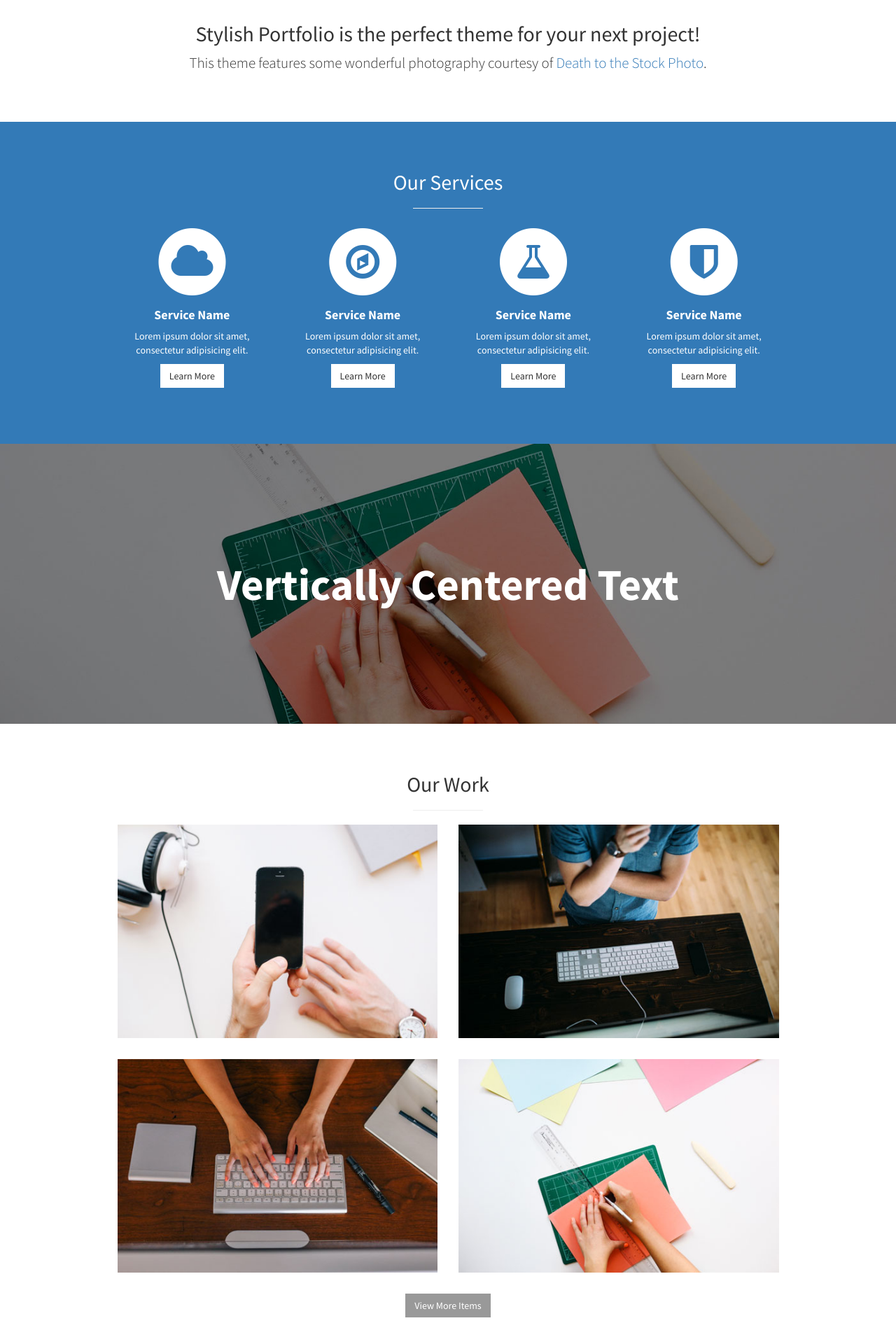
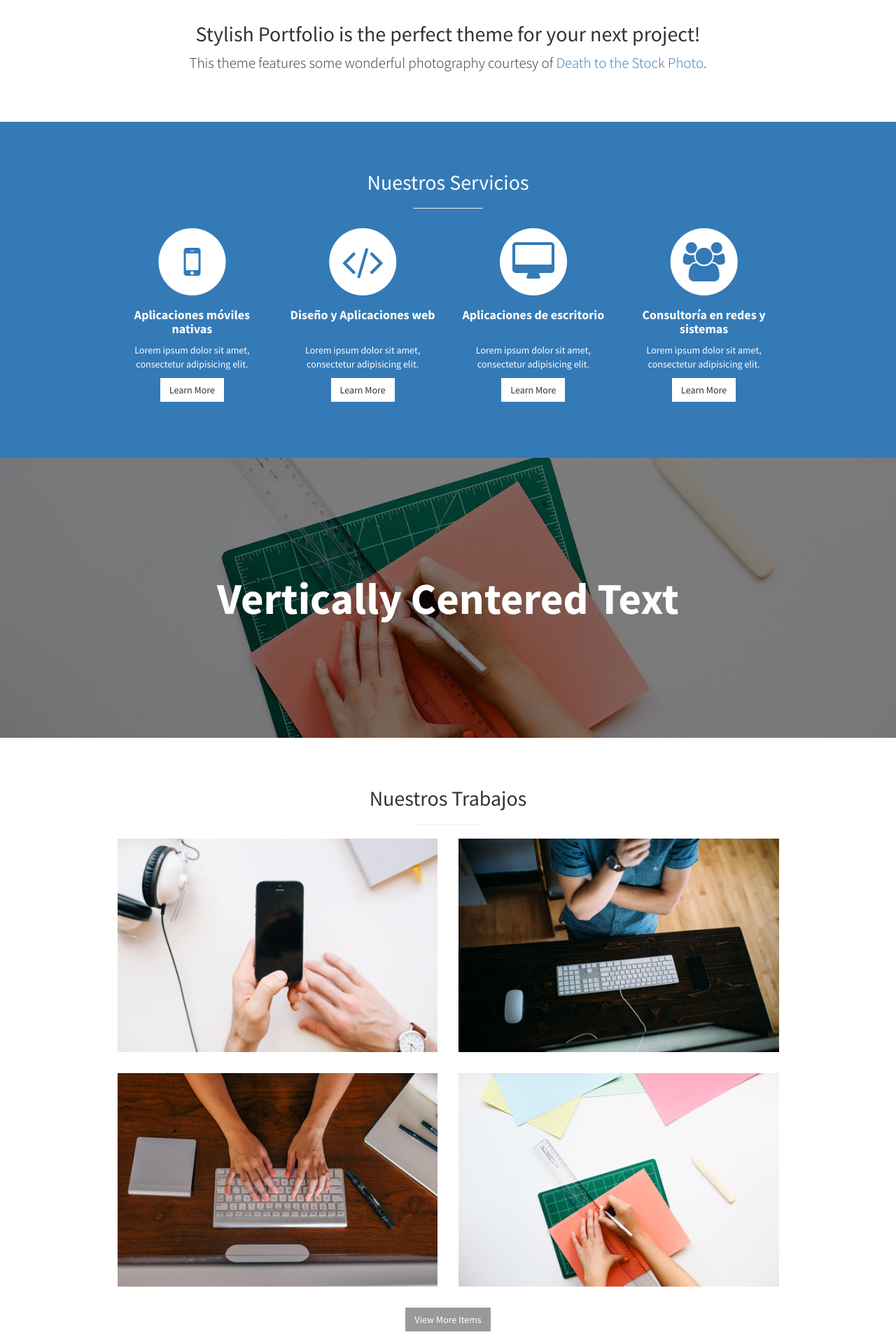
Before and after one commit to Moilex90/GalloMedia, a Jekyll site: the page built from index.html, in a window 1280 px wide. Shown: the part 938-2858 px from the top of the page at 70% size. Built offline with Jekyll 4.4.1, drawn with Linux system fonts in a browser that asks for light colours.

Commit message:
Creating new visual design

```diff
--- a/_config.yml
+++ b/_config.yml
@@ -14,6 +14,8 @@
 linkedin: venadolabs
 github: venadolabs
 twitter: '@venadolabs'
+service_title : 'Nuestros Servicios'
+work_tilte : 'Nuestros Trabajos'
 
 #Update all the sections by editing the files inside _includes folder.
 gems: [jekyll-sitemap]
--- a/_includes/portfolio.html
+++ b/_includes/portfolio.html
@@ -10,12 +10,16 @@
         <div class="container">
             <div class="row">
                 <div class="col-lg-10 col-lg-offset-1 text-center">
-                    <h2>Our Work</h2>
+                    <h2>{{site.work_tilte}}</h2>
                     <hr class="small">
                     <div class="row">
                         <div class="col-md-6">
                             <div class="portfolio-item">
                                 <a href="#">
+                                    <div class="text-portofolio">
+                                        <h5>Corsario</h5>
+                                        <p>Lorem ipsum dolor sit amet, consectetur adipisicing elit.</p>
+                                    </div>
                                     <img class="img-portfolio img-responsive" src="assets/img/portfolio-1.jpg">
                                 </a>
                             </div>
@@ -23,6 +27,10 @@
                         <div class="col-md-6">
                             <div class="portfolio-item">
                                 <a href="#">
+                                    <div class="text-portofolio">
+                                        <h5>EHH</h5>
+                                        <p>Lorem ipsum dolor sit amet, consectetur adipisicing elit.</p>
+                                    </div>
                                     <img class="img-portfolio img-responsive" src="assets/img/portfolio-2.jpg">
                                 </a>
                             </div>
@@ -30,6 +38,10 @@
                         <div class="col-md-6">
                             <div class="portfolio-item">
                                 <a href="#">
+                                    <div class="text-portofolio">
+                                        <h5>Tarjeta TUC</h5>
+                                        <p>Lorem ipsum dolor sit amet, consectetur adipisicing elit.</p>
+                                    </div>
                                     <img class="img-portfolio img-responsive" src="assets/img/portfolio-3.jpg">
                                 </a>
                             </div>
--- a/_includes/services.html
+++ b/_includes/services.html
@@ -1,21 +1,20 @@
-
-    <!-- Services -->
+     <!-- Services -->
     <!-- The circle icons use Font Awesome's stacked icon classes. For more information, visit http://fontawesome.io/examples/ -->
     <section id="services" class="services bg-primary">
         <div class="container">
             <div class="row text-center">
                 <div class="col-lg-10 col-lg-offset-1">
-                    <h2>Our Services</h2>
+                    <h2>{{site.service_title}}</h2>
                     <hr class="small">
                     <div class="row">
                         <div class="col-md-3 col-sm-6">
                             <div class="service-item">
                                 <span class="fa-stack fa-4x">
                                 <i class="fa fa-circle fa-stack-2x"></i>
-                                <i class="fa fa-cloud fa-stack-1x text-primary"></i>
+                                <i class="fa fa-mobile fa-stack-1x text-primary"></i>
                             </span>
                                 <h4>
-                                    <strong>Service Name</strong>
+                                    <strong>Aplicaciones m&oacute;viles nativas</strong>
                                 </h4>
                                 <p>Lorem ipsum dolor sit amet, consectetur adipisicing elit.</p>
                                 <a href="#" class="btn btn-light">Learn More</a>
@@ -25,11 +24,12 @@
                             <div class="service-item">
                                 <span class="fa-stack fa-4x">
                                 <i class="fa fa-circle fa-stack-2x"></i>
-                                <i class="fa fa-compass fa-stack-1x text-primary"></i>
+                                <i class="fa fa-code fa-stack-1x text-primary"></i>
                             </span>
                                 <h4>
-                                    <strong>Service Name</strong>
+                                    <strong>Diseño y Aplicaciones web</strong>
                                 </h4>
+                                <br>
                                 <p>Lorem ipsum dolor sit amet, consectetur adipisicing elit.</p>
                                 <a href="#" class="btn btn-light">Learn More</a>
                             </div>
@@ -38,11 +38,12 @@
                             <div class="service-item">
                                 <span class="fa-stack fa-4x">
                                 <i class="fa fa-circle fa-stack-2x"></i>
-                                <i class="fa fa-flask fa-stack-1x text-primary"></i>
+                                <i class="fa fa-desktop fa-stack-1x text-primary"></i>
                             </span>
                                 <h4>
-                                    <strong>Service Name</strong>
+                                    <strong>Aplicaciones de escritorio</strong>
                                 </h4>
+                                <br>
                                 <p>Lorem ipsum dolor sit amet, consectetur adipisicing elit.</p>
                                 <a href="#" class="btn btn-light">Learn More</a>
                             </div>
@@ -51,10 +52,10 @@
                             <div class="service-item">
                                 <span class="fa-stack fa-4x">
                                 <i class="fa fa-circle fa-stack-2x"></i>
-                                <i class="fa fa-shield fa-stack-1x text-primary"></i>
+                                <i class="fa fa-users fa-stack-1x text-primary"></i>
                             </span>
                                 <h4>
-                                    <strong>Service Name</strong>
+                                    <strong>Consultor&iacute;a en redes y sistemas</strong>
                                 </h4>
                                 <p>Lorem ipsum dolor sit amet, consectetur adipisicing elit.</p>
                                 <a href="#" class="btn btn-light">Learn More</a>
--- a/assets/css/stylish-portfolio.css
+++ b/assets/css/stylish-portfolio.css
@@ -202,12 +202,34 @@
     margin-bottom: 30px;
 }
 
+.text-portofolio {
+    position: absolute;
+    opacity: 0;
+    top: 0;
+    left: 0;
+    right: 0;
+    transition:1s; /* A 1 second transition. */
+    -moz-transition:  1s;
+    -webkit-transition: 1s;
+}
+
+a:hover .text-portofolio {
+    opacity: 1;
+}
+
 .img-portfolio {
+    opacity: 1;
     margin: 0 auto;
+    transition: opacity 1s ease-in-out;
+    -moz-transition: opacity 1s ease-in-out;
+    -webkit-transition: opacity 1s ease-in-out;
 }
 
 .img-portfolio:hover {
-    opacity: 0.8;
+    opacity: 0.1;
+    transition: opacity .55s ease-in-out;
+    -moz-transition: opacity .55s ease-in-out;
+    -webkit-transition: opacity .55s ease-in-out;
 }
 
 /* Call to Action */
```
Also changed, not shown: 4 other files.
